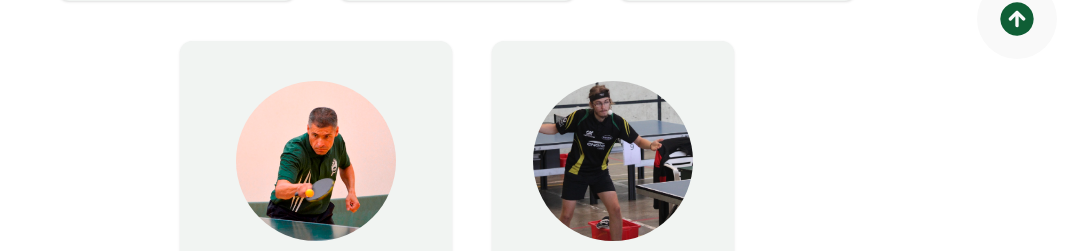
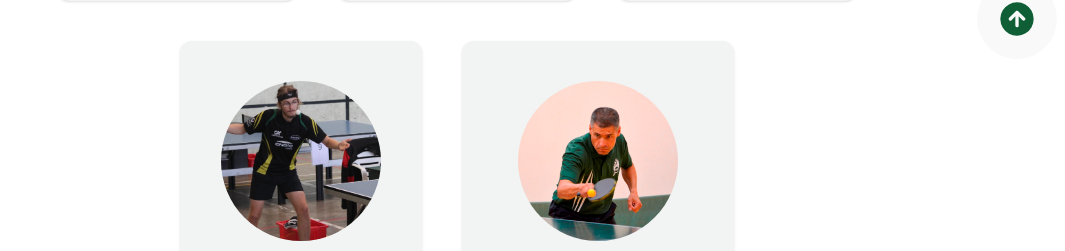
Before and after one commit to ttfarguais/ttfarguais, a Next.js app: page /bureau in a window 1280 px wide. Shown: the part 701-952 px from the top of the page, without its empty margins (183-1248 px from the left). Built offline with nearby package versions, Linux system fonts and the light colour scheme.

Commit message:
Update membres.js

```diff
--- a/app/src/data/membres.js
+++ b/app/src/data/membres.js
@@ -2,8 +2,8 @@ const clubMembres = [
   {firstname:"Jean-Paul", lastname:"VERGOTE", job:"Président", img:"/membres/JeanPaul.png", alt: "Photo de Jean-Paul Vergote"},
   {firstname:"Denis", lastname:"GRENIER", job:"Trésorier", img:"/membres/Denis2.png", alt: "Photo de Denis Grenier"},
   {firstname:"Stéphane", lastname:"AIMÉE", job:"Secrétaire - Entraîneur", img:"/membres/Stephane.jpg", alt: "Photo de Stéphane Aimee"},
+  {firstname:"Maxime", lastname:"TOURNAUX", job:"Entaîneur Jeunes", img:"/membres/MAX.jpg", alt: "Photo de Maxime Tournaux"},
   {firstname:"Agostinho José", lastname:"DUARTE", job:"Coordinateur - Site Internet", img:"/membres/Jose.jpg", alt: "Photo de José Duarte"},
-  {firstname:"Maxime", lastname:"TOURNAUX", job:"Entaîneur Jeunes", img:"/membres/MAX.jpg", alt: "Photo de Maxime Tournaux"},
   {firstname:"Anne Sophie", lastname:"GARNIER", job:"Réseaux sociaux", img:"/membres/ANNSO.jpg", alt: "Photo de Anne Sophie"},
   {firstname:"Jérémy", lastname:"THEVENET", job:"Membre du Comité directeur", img:"/membres/Jeremy.jpg", alt: "PHOTO"},
   {firstname:"Philippe", lastname:"VANBAUCE", job:"Membre du Comité directeur", img:"/membres/Philippe.png", alt: "Photo de Philippe Vanbauce"},
```
